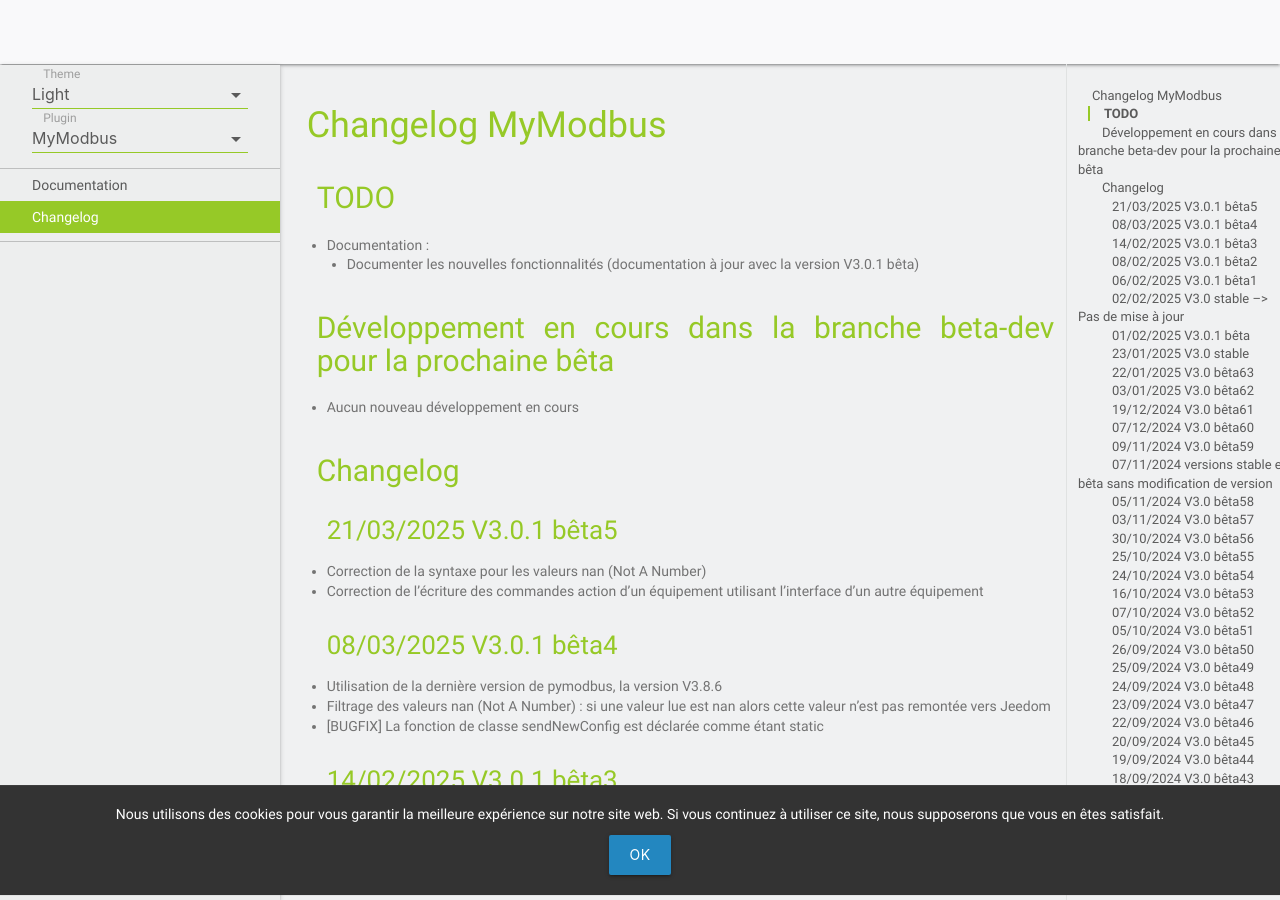
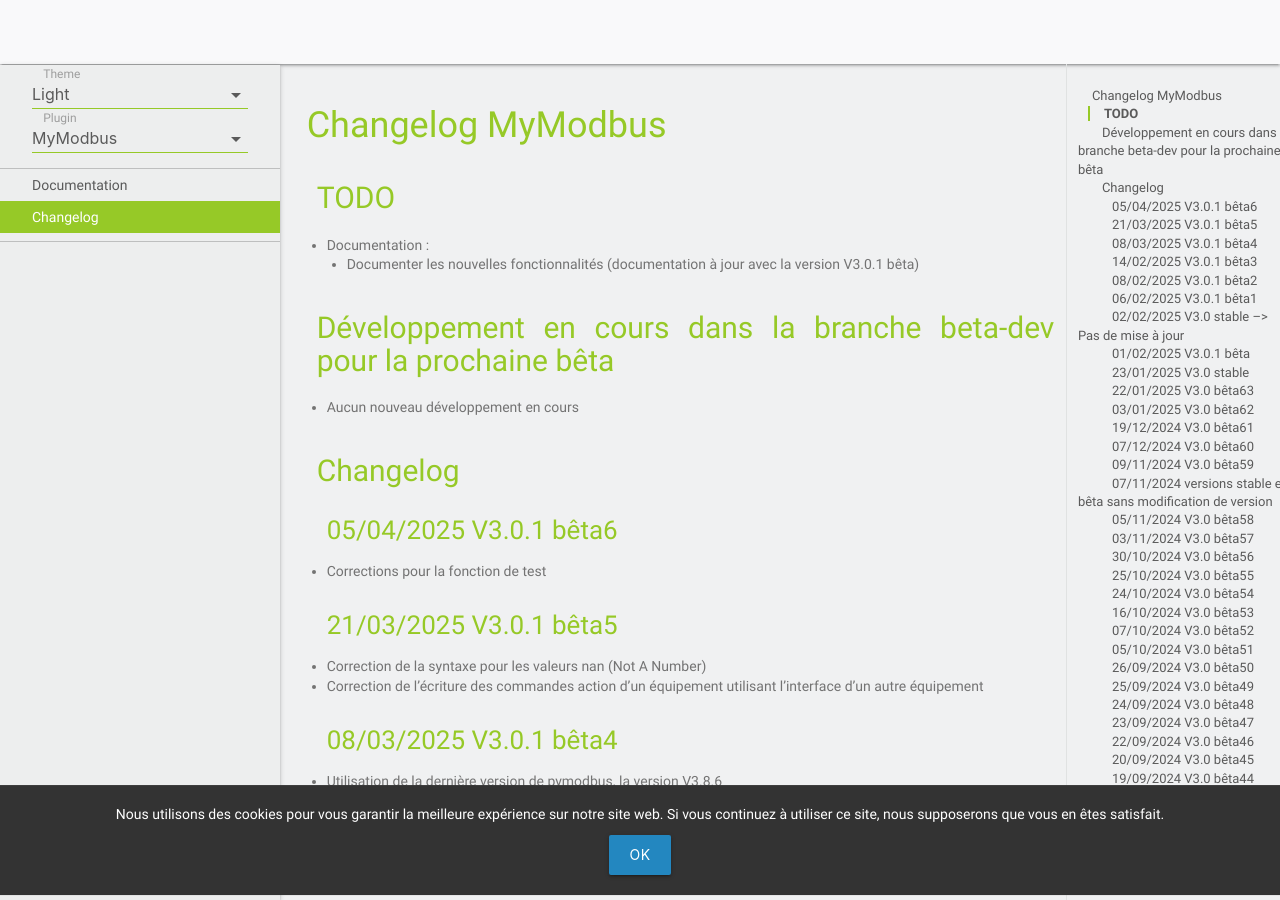
Before and after one commit to MrWaloo/jeedom-plugins-doc, a Jekyll site: the page built from docs/fr_FR/mymodbus_changelog.md, in a window 1280 px wide and 900 px high. Built offline with Jekyll 4.4.1, drawn with Linux system fonts in a browser that asks for light colours; emoji names are drawn with the system emoji font; our own code applies the rules of GitHub Pages for plain Markdown files.

Commit message:
Update mymodbus_changelog.md

```diff
--- a/docs/fr_FR/mymodbus_changelog.md
+++ b/docs/fr_FR/mymodbus_changelog.md
@@ -8,6 +8,9 @@
 - Aucun nouveau développement en cours
 
 ## Changelog
+
+### 05/04/2025 V3.0.1 bêta6
+- Corrections pour la fonction de test
 
 ### 21/03/2025 V3.0.1 bêta5
 - Correction de la syntaxe pour les valeurs nan (Not A Number)
```
